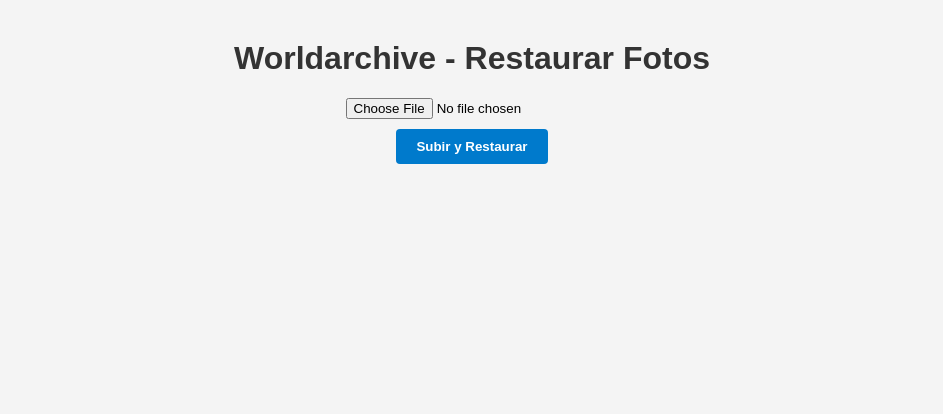
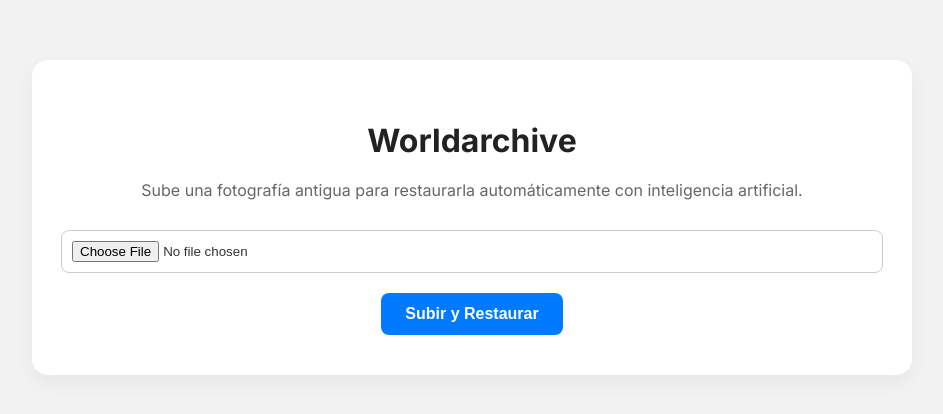
Before and after one commit to Zerkowitz/archive, a FastAPI app: page / in a window 1280 px wide. Shown: the top 414 px of the page, without its empty margins (168-1111 px from the left). Run offline with FastAPI, Linux system fonts and the light colour scheme.

Commit message:
Diseño moderno aplicado

```diff
--- a/templates/index.html
+++ b/templates/index.html
@@ -1,44 +1,67 @@
 <!DOCTYPE html>
 <html lang="es">
 <head>
-    <meta charset="UTF-8" />
-    <title>Worldarchive - Restaurar Fotos</title>
+    <meta charset="UTF-8">
+    <title>Worldarchive - Restauración de Fotografías</title>
+    <link href="https://fonts.googleapis.com/css2?family=Inter:wght@400;700&display=swap" rel="stylesheet">
     <style>
         body {
-            font-family: Arial, sans-serif;
-            max-width: 700px;
-            margin: 40px auto;
-            padding: 0 20px;
-            background-color: #f4f4f4;
+            font-family: 'Inter', sans-serif;
+            background-color: #f2f2f2;
+            color: #333;
+            margin: 0;
+            padding: 0;
+        }
+        .container {
+            max-width: 800px;
+            margin: 60px auto;
+            padding: 40px;
+            background-color: #fff;
+            border-radius: 16px;
+            box-shadow: 0 8px 20px rgba(0,0,0,0.05);
         }
         h1 {
             text-align: center;
-            color: #333;
+            font-size: 2rem;
+            color: #222;
+            margin-bottom: 20px;
+        }
+        p.description {
+            text-align: center;
+            color: #666;
+            margin-bottom: 30px;
         }
         form {
-            margin-bottom: 20px;
-            text-align: center;
+            display: flex;
+            flex-direction: column;
+            align-items: center;
         }
         input[type="file"] {
-            margin-bottom: 10px;
+            padding: 10px;
+            margin-bottom: 20px;
+            border: 1px solid #ccc;
+            border-radius: 8px;
+            width: 100%;
         }
         button {
-            padding: 10px 20px;
-            background-color: #007acc;
+            padding: 12px 24px;
+            background-color: #007bff;
             border: none;
             color: white;
-            font-weight: bold;
+            font-weight: 600;
+            font-size: 16px;
+            border-radius: 8px;
             cursor: pointer;
-            border-radius: 4px;
+            transition: background-color 0.3s;
         }
         button:hover {
-            background-color: #005f99;
+            background-color: #0056b3;
         }
         .message {
+            text-align: center;
+            margin-top: 20px;
             padding: 10px;
-            margin: 20px 0;
-            border-radius: 5px;
-            text-align: center;
+            border-radius: 8px;
         }
         .error {
             background-color: #f8d7da;
@@ -48,21 +71,22 @@
             background-color: #d4edda;
             color: #155724;
         }
-        img.restored {
+        .image-preview {
             display: block;
-            margin: 20px auto;
+            margin: 30px auto 0;
             max-width: 100%;
-            border-radius: 10px;
+            border-radius: 12px;
             box-shadow: 0 0 10px rgba(0,0,0,0.1);
         }
     </style>
 </head>
 <body>
-    <h1>Worldarchive - Restaurar Fotos</h1>
+    <div class="container">
+        <h1>Worldarchive</h1>
+        <p class="description">Sube una fotografía antigua para restaurarla automáticamente con inteligencia artificial.</p>
 
         <form action="/upload/" method="post" enctype="multipart/form-data">
-        <input type="file" name="file" accept=".jpg,.jpeg,.png" required />
-        <br />
+            <input type="file" name="file" accept=".jpg,.jpeg,.png" required>
             <button type="submit">Subir y Restaurar</button>
         </form>
 
@@ -73,7 +97,8 @@
         {% endif %}
 
         {% if result_url %}
-    <img class="restored" src="{{ result_url }}" alt="Imagen restaurada" />
+            <img src="{{ result_url }}" alt="Imagen restaurada" class="image-preview" />
         {% endif %}
+    </div>
 </body>
 </html>
```
Lines whose indentation alone changed are shown as unchanged.
